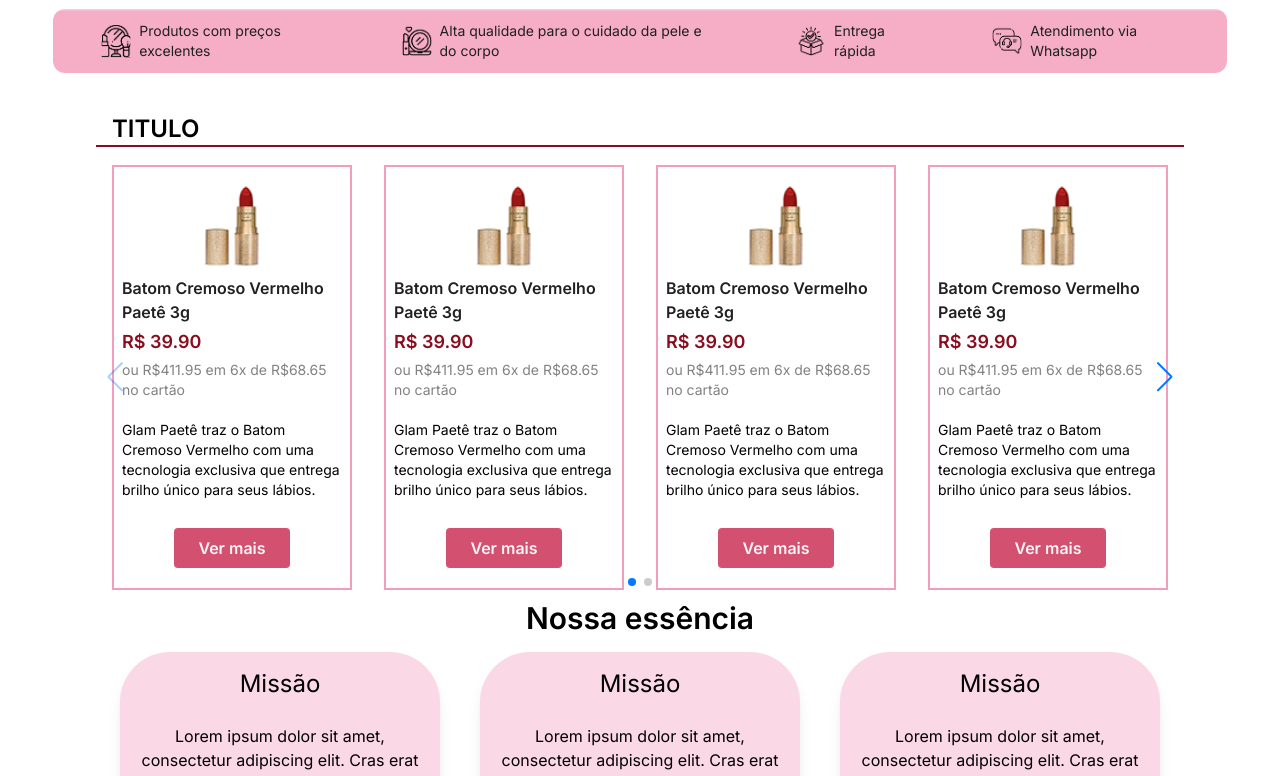
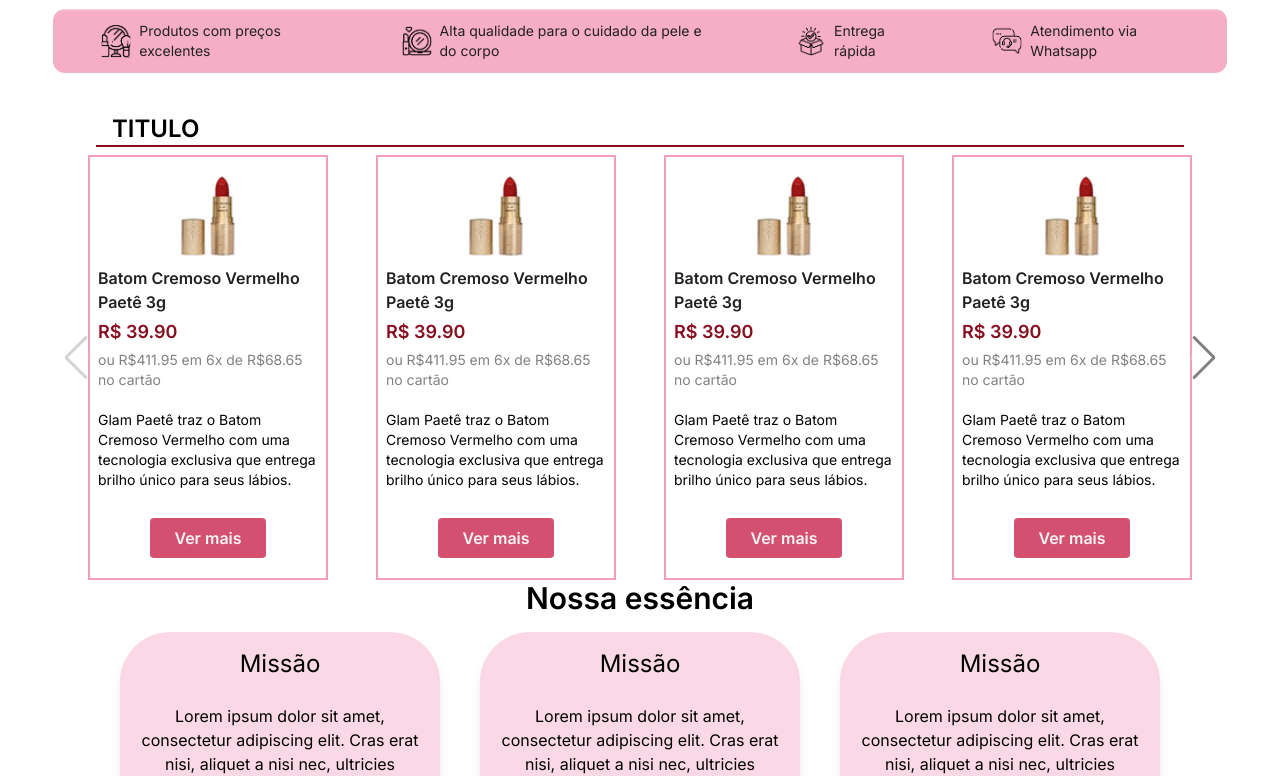
Before and after one commit to luizamc003/Next-Desafio-2025.1, a Next.js app: page / in a window 1280 px wide. Shown: the part 674-1450 px from the top of the page. Built offline with nearby package versions, Linux system fonts and the light colour scheme.

Commit message:
fix carrossel

```diff
--- a/src/app/page.tsx
+++ b/src/app/page.tsx
@@ -16,7 +16,9 @@
       <HeroSection /> <InformationBar />{" "}
       <div className="flex justify-center flex-col my-8">
         <TitleSlider title="TITULO" />
-        <Slider />
+        <div className="w-full">
+          <Slider />
+        </div>
         <div className="w-full flex justify-center items-center pb-4">
           <span className="font-semibold md:text-3xl text-2xl">
             Nossa essência
--- a/src/components/slider/client-slider/index.tsx
+++ b/src/components/slider/client-slider/index.tsx
@@ -7,6 +7,11 @@
 import { Navigation, Pagination } from "swiper/modules";
 import SingleProduct from "@/components/single-product";
 import { CSSProperties } from "react";
+
+// Import Swiper styles
+import "swiper/css";
+
+import "../style.css";
 
 export default function ClientSlider() {
   const data = [
@@ -18,38 +23,24 @@
   ];
 
   return (
-    <div className="w-[95%] mx-auto lg:w-[85%]">
+    <div className="w-full flex justify-center">
+      <div className=" w-full lg:w-[90%] flex justify-center items-center">
         <Swiper
+          className="customSwiper"
           slidesPerView={2}
           navigation
           pagination={{ clickable: true }}
           modules={[Navigation, Pagination]}
           breakpoints={{
-          1024: { slidesPerView: 4 },
-          640: { slidesPerView: 3 },
-          320: { slidesPerView: 2 },
+            1260: { slidesPerView: 4 },
+            760: { slidesPerView: 3 },
           }}
-        style={
-          {
-            "--swiper-navigation-size": "30px",
-          } as CSSProperties
-        }
         >
           {data.map((item) => (
-          <SwiperSlide
-            key={item.id}
-            style={{
-              display: "flex",
-              justifyContent: "center",
-              alignItems: "center",
-              borderRadius: "10px",
-              padding: "10px",
-            }}
-          >
-            {item.product}
-          </SwiperSlide>
+            <SwiperSlide key={item.id}>{item.product}</SwiperSlide>
           ))}
         </Swiper>
       </div>
+    </div>
   );
 }
--- /dev/null
+++ b/src/components/slider/style.css
@@ -0,0 +1,70 @@
+.customSwiper {
+  max-width: 100%;
+  margin: auto;
+
+  position: relative;
+  overflow: hidden;
+  height: 100%;
+}
+
+.swiper-slide {
+  display: flex;
+  justify-content: center;
+  align-items: center;
+  font-size: 12px;
+}
+
+.swiper-pagination {
+  position: absolute;
+  bottom: 20px;
+  left: 50%;
+
+  z-index: 10;
+  width: auto;
+}
+
+.swiper-button-next,
+.swiper-button-prev {
+  width: 25px;
+  height: 25px;
+
+  font-size: 12px;
+  color: gray;
+  position: absolute;
+  top: 50%;
+  transform: translateY(-50%);
+  z-index: 10;
+  background: rgba(255, 255, 255, 0.6);
+  padding: 5px;
+  border-radius: 50%;
+  display: flex;
+  justify-content: center;
+  align-items: center;
+}
+
+.swiper-button-next {
+  right: 12px;
+  transform: translateX(50%);
+}
+
+.swiper-button-prev {
+  left: 12px;
+  transform: translateX(-50%);
+}
+
+@media (max-width: 1023px) {
+  .swiper-button-next,
+  .swiper-button-prev {
+    display: none;
+  }
+}
+
+@media (min-width: 1024px) {
+  .swiper-pagination {
+    display: none;
+  }
+}
+
+:root {
+  --swiper-theme-color: #0f0005;
+}
```
Also changed, not shown: src/components/slider/slider.css (deleted). Lines whose indentation alone changed are shown as unchanged.
